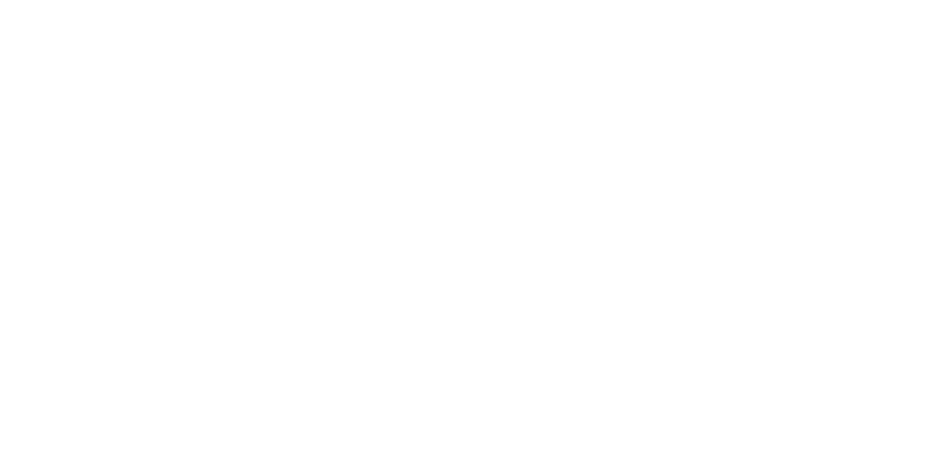
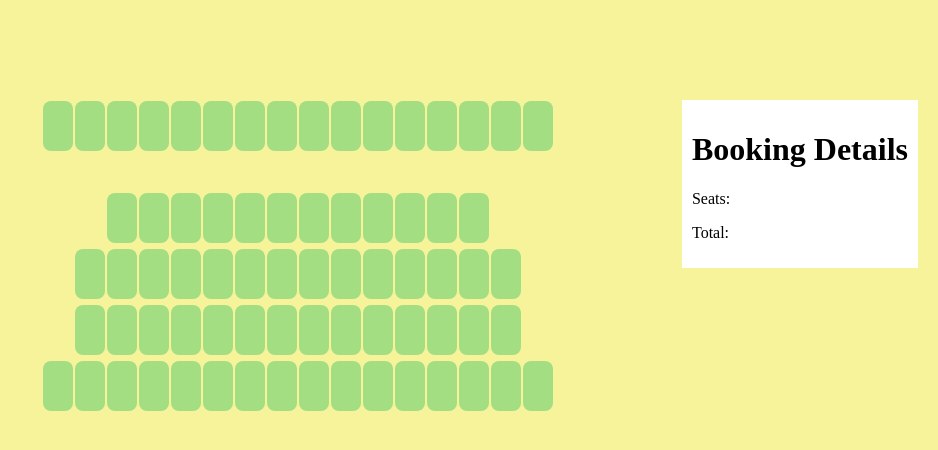
Before and after one commit to dejadavi/midterm_2017, a plain HTML site: page index.html in a window 1280 px wide. Shown: the whole page, without its empty margins (342-1280 px from the left). Drawn offline with nearby package versions, Linux system fonts and the light colour scheme.

Commit message:
adding booking details

```diff
--- a/index.html
+++ b/index.html
@@ -11,9 +11,15 @@
         <meta name="viewport" content="width=device-width, initial-scale=1">
         <script src="https://code.jquery.com/jquery-3.2.1.min.js"></script>
         <script src="script.js" type="text/javascript"></script>
+        <link rel="stylesheet" href="style.css">
     </head>
     <body>
 
+      <div class="booking-details">
+      <h1>Booking Details</h1>
+      <p>Seats:</p><div></div>
+      <p>Total:</p><div></div>
+      </div>
 
     </body>
 </html>
--- a/script.js
+++ b/script.js
@@ -2,24 +2,53 @@ $(document).ready(function(){
 
 ////Set up initial data array on backend
 //populate DOM
-function initialize(){
+function initialize(nRow,nCol){
 
-var $container = $("<div></div>").css("float","left");
+var $container = $("<div></div>").addClass("container");
+var blackOut=[
+    "1,0","1,15"
+    ,"2,0","2,15"
+    ,"3,0","3,1","3,14","3,15"
+];
 
-for(var i = 0; i < 3; i++) {
-    for (var j = 0; j < 4; j++){
-        $("<div></div>").addClass("box").appendTo($container);
+for(var row = 0; row < nRow; row++) {
+
+    var $row=$("<div></div>");
+
+    for (var col = 0; col < (nCol-1); col++){
+        $("<div></div>").addClass(function(){
+            if(blackOut.indexOf(row+","+col)!=-1||row===4){
+                return "blackout"
+            } else {
+                $(this).attr("id",(String.fromCharCode(nRow-row+96)+col).toUpperCase() );
+
+                return "box"}
+
+        }).appendTo($row);
+
+
     }
-    $("<div></div>").css("clear", "both").appendTo($container);
+    $("<div></div>").css("clear", "both").appendTo($row);
+
+    $row.prependTo($container);
+
+
+
 }
+////Add letters, append to id and display
+$container.appendTo($("body"));
 
-$container.appendTo($("body"));
-console.log($container);
 
 }
 
 
-initialize();
+function addId(row, col){
+
+$(".box").attr("id",row+col).text(row+col);
+
+}
+
+initialize(6,17);
 
 // function populateDOM(args){
 
@@ -43,4 +72,4 @@ initialize();
 
 
 
-})
+});
--- a/style.css
+++ b/style.css
@@ -1,8 +1,42 @@
+body{
+    background-color: #F7F39A;
+}
+
+.container{
+    margin: 0 auto;
+    margin-top: 100px;
+    text-align: center;
+}
+
 .box {
-    float:left;
-    width:100px;
-    height:100px;
-    margin-right:5px;
-    margin-bottom:5px;
-    background-color:#0000FF;
+    display: inline-block;
+    margin: 0 auto;
+    width:30px;
+    height:50px;
+    margin:1px;
+    background-color: #A3DE83;
+    border-radius: 8px;
 }
+
+.box:hover {
+    background-color: #38817A;
+}
+
+.blackout {
+    display: inline-block;
+    margin: 0 auto;
+    width:20px;
+    height:30px;
+    margin:1px;
+    background-color:#F7F39A;
+}
+
+.booking-details {
+    background-color: white;
+    position: fixed;
+    right: 20px;
+    padding: 10px;
+    width: auto;
+    height: auto;
+
+}
```
Also changed, not shown: maxresdefault.jpg (added), theaterIMG.jpg (added).
